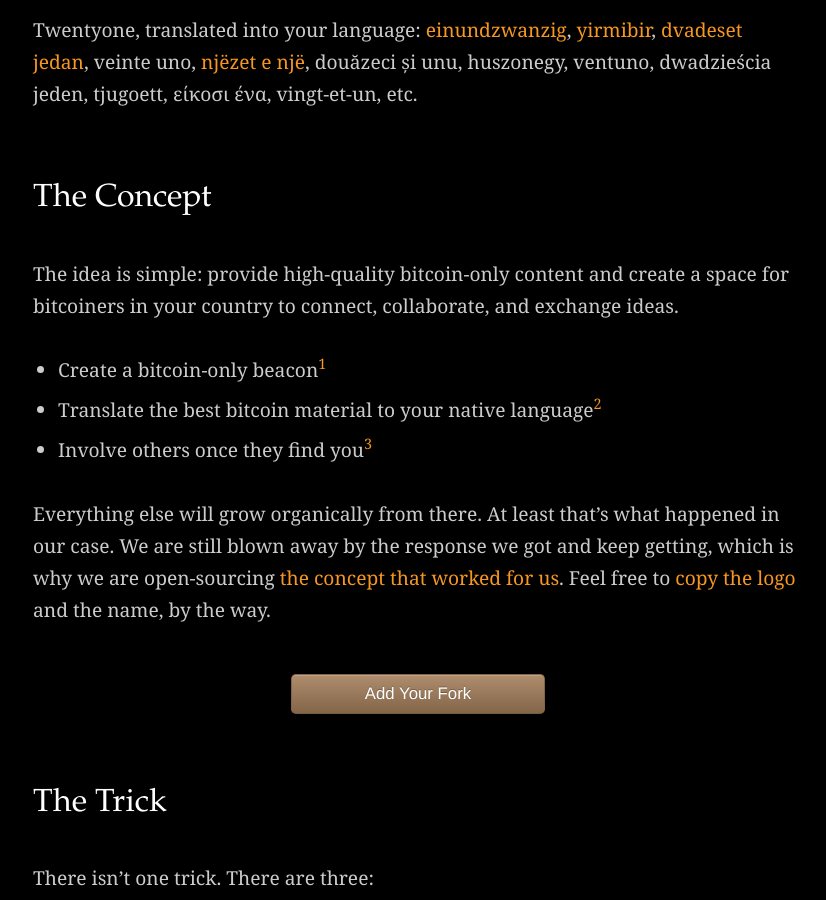
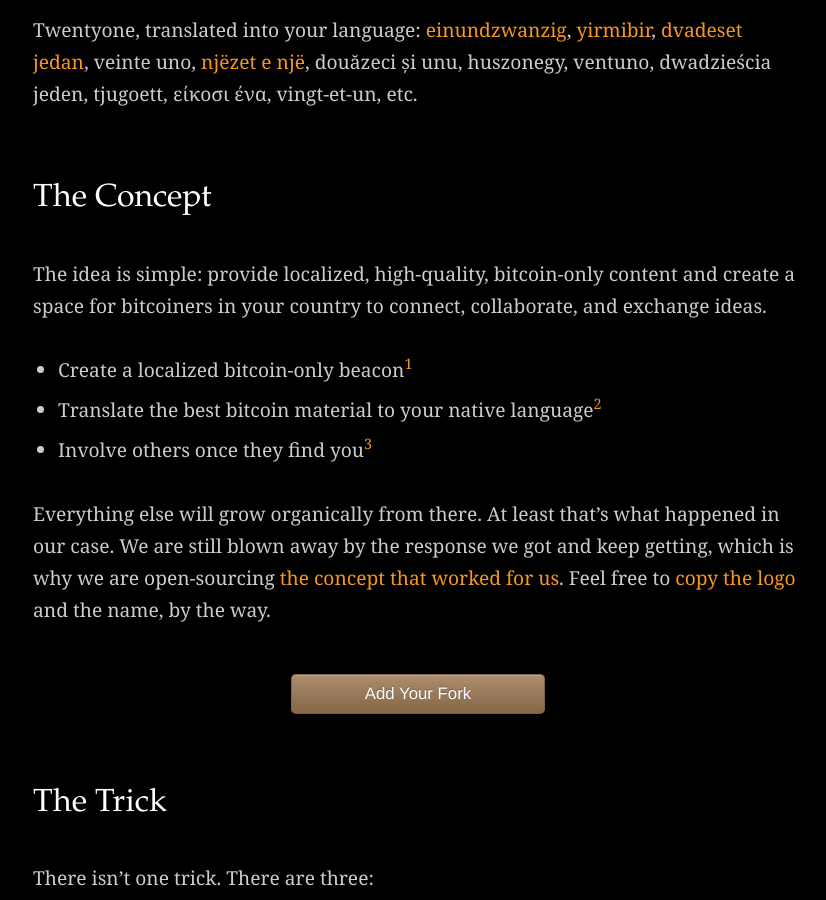
Before and after one commit to twentyone-world/twentyone-world.github.io, a Jekyll site: the page built from fork.md, in a window 1280 px wide and 900 px high, scrolled down 1096 px. Shown: the whole window, without its empty margins (222-1048 px from the left). Built offline with Jekyll 4.4.1, drawn with Linux system fonts in a browser that asks for light colours; Markdown is read by kramdown in place of the engine named in the settings.

Commit message:
feat(fork): add "localized"

```diff
--- a/fork.md
+++ b/fork.md
@@ -35,10 +35,10 @@ dwadzieścia jeden, tjugoett, είκοσι ένα, vingt-et-un, etc.
 
 ## The Concept
 
-The idea is simple: provide high-quality bitcoin-only content and create a space
+The idea is simple: provide localized, high-quality, bitcoin-only content and create a space
 for bitcoiners in your country to connect, collaborate, and exchange ideas.
 
-- Create a bitcoin-only beacon[^create]
+- Create a localized bitcoin-only beacon[^create]
 - Translate the best bitcoin material to your native language[^translate]
 - Involve others once they find you[^involve]
 
```
